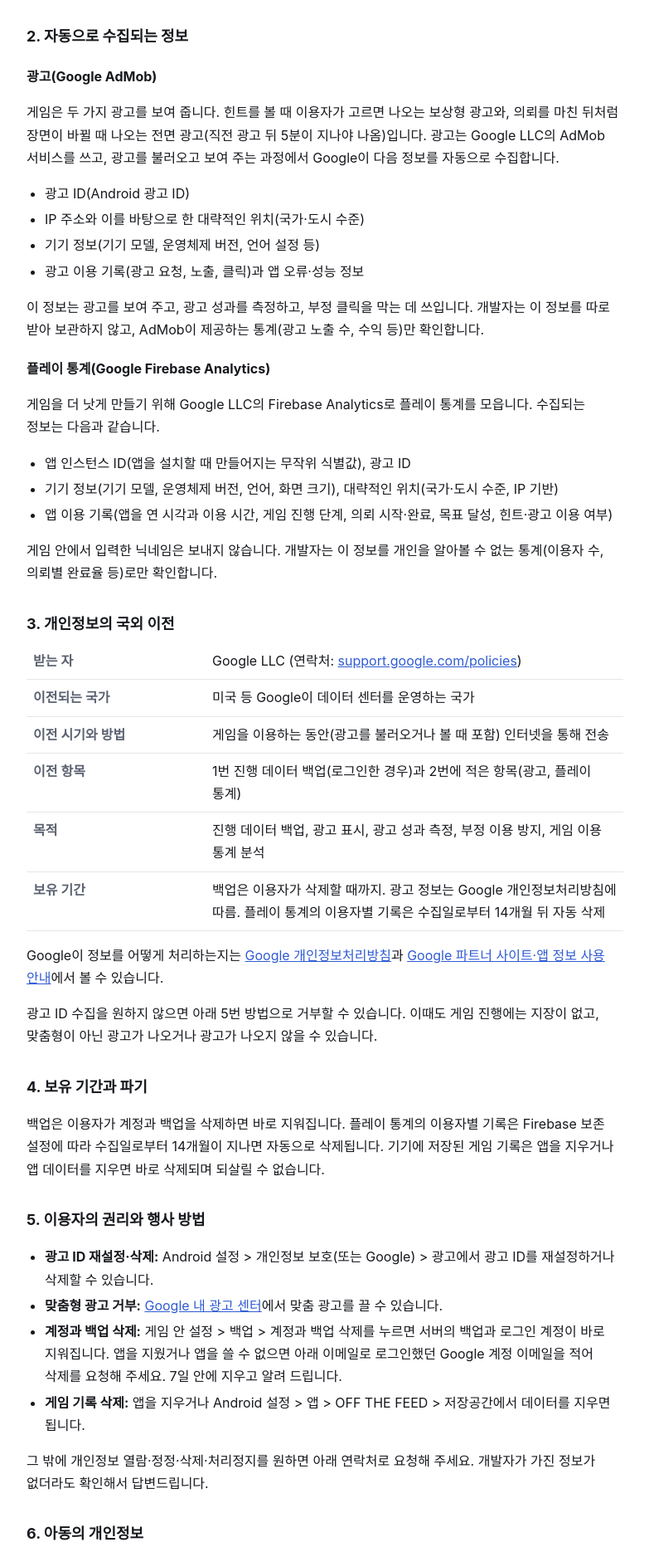
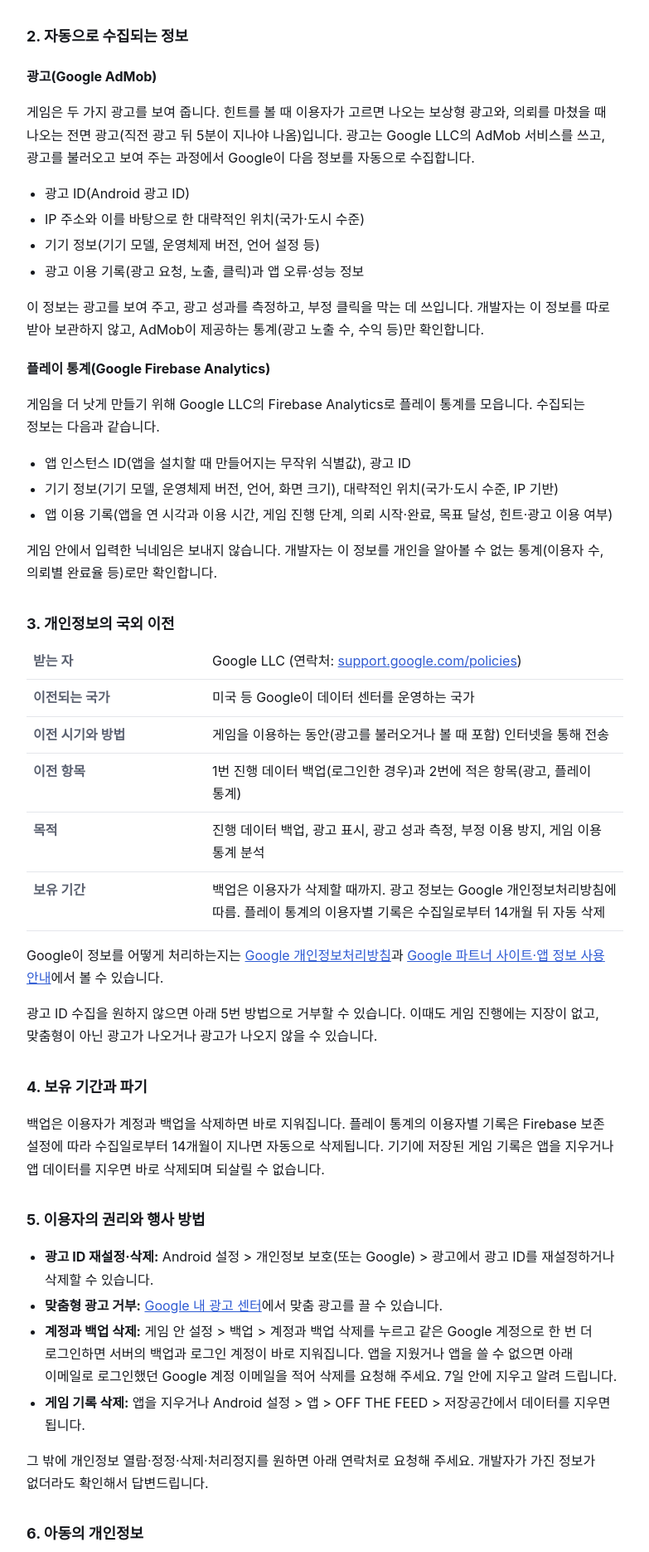
Before and after one commit to NamSeungho/NamSeungho.github.io, a plain HTML site: page off-the-feed/privacy.html in a window 1280 px wide. Shown: the part 601-2471 px from the top of the page at 83% size, without its empty margins (248-1031 px from the left). Drawn offline with Linux system fonts and the light colour scheme.

Commit message:
OFF THE FEED 개인정보 처리방침·이용약관: 전면 광고는 의뢰 완료 때만, 계정 삭제 전 재로그인
Co-Authored-By: Claude Opus 5.5 <noreply@anthropic.com>
Claude-Session: https://claude.ai/code/session_0179tvVbo7Y5QcMJUonkvjYW

```diff
--- a/off-the-feed/privacy.html
+++ b/off-the-feed/privacy.html
@@ -99,7 +99,7 @@ li {
 
 <h2>2. 자동으로 수집되는 정보</h2>
 <h3>광고(Google AdMob)</h3>
-<p>게임은 두 가지 광고를 보여 줍니다. 힌트를 볼 때 이용자가 고르면 나오는 보상형 광고와, 의뢰를 마친 뒤처럼 장면이 바뀔 때 나오는 전면 광고(직전 광고 뒤 5분이 지나야 나옴)입니다. 광고는 Google LLC의 AdMob 서비스를 쓰고, 광고를 불러오고 보여 주는 과정에서 Google이 다음 정보를 자동으로 수집합니다.</p>
+<p>게임은 두 가지 광고를 보여 줍니다. 힌트를 볼 때 이용자가 고르면 나오는 보상형 광고와, 의뢰를 마쳤을 때 나오는 전면 광고(직전 광고 뒤 5분이 지나야 나옴)입니다. 광고는 Google LLC의 AdMob 서비스를 쓰고, 광고를 불러오고 보여 주는 과정에서 Google이 다음 정보를 자동으로 수집합니다.</p>
 <ul>
 <li>광고 ID(Android 광고 ID)</li>
 <li>IP 주소와 이를 바탕으로 한 대략적인 위치(국가·도시 수준)</li>
@@ -135,7 +135,7 @@ li {
 <ul>
 <li><strong>광고 ID 재설정·삭제:</strong> Android 설정 &gt; 개인정보 보호(또는 Google) &gt; 광고에서 광고 ID를 재설정하거나 삭제할 수 있습니다.</li>
 <li><strong>맞춤형 광고 거부:</strong> <a href="https://myadcenter.google.com/">Google 내 광고 센터</a>에서 맞춤 광고를 끌 수 있습니다.</li>
-<li><strong>계정과 백업 삭제:</strong> 게임 안 설정 &gt; 백업 &gt; 계정과 백업 삭제를 누르면 서버의 백업과 로그인 계정이 바로 지워집니다. 앱을 지웠거나 앱을 쓸 수 없으면 아래 이메일로 로그인했던 Google 계정 이메일을 적어 삭제를 요청해 주세요. 7일 안에 지우고 알려 드립니다.</li>
+<li><strong>계정과 백업 삭제:</strong> 게임 안 설정 &gt; 백업 &gt; 계정과 백업 삭제를 누르고 같은 Google 계정으로 한 번 더 로그인하면 서버의 백업과 로그인 계정이 바로 지워집니다. 앱을 지웠거나 앱을 쓸 수 없으면 아래 이메일로 로그인했던 Google 계정 이메일을 적어 삭제를 요청해 주세요. 7일 안에 지우고 알려 드립니다.</li>
 <li><strong>게임 기록 삭제:</strong> 앱을 지우거나 Android 설정 &gt; 앱 &gt; OFF THE FEED &gt; 저장공간에서 데이터를 지우면 됩니다.</li>
 </ul>
 <p>그 밖에 개인정보 열람·정정·삭제·처리정지를 원하면 아래 연락처로 요청해 주세요. 개발자가 가진 정보가 없더라도 확인해서 답변드립니다.</p>
```
Also changed, not shown: off-the-feed/terms.html (+1 -1 lines).
